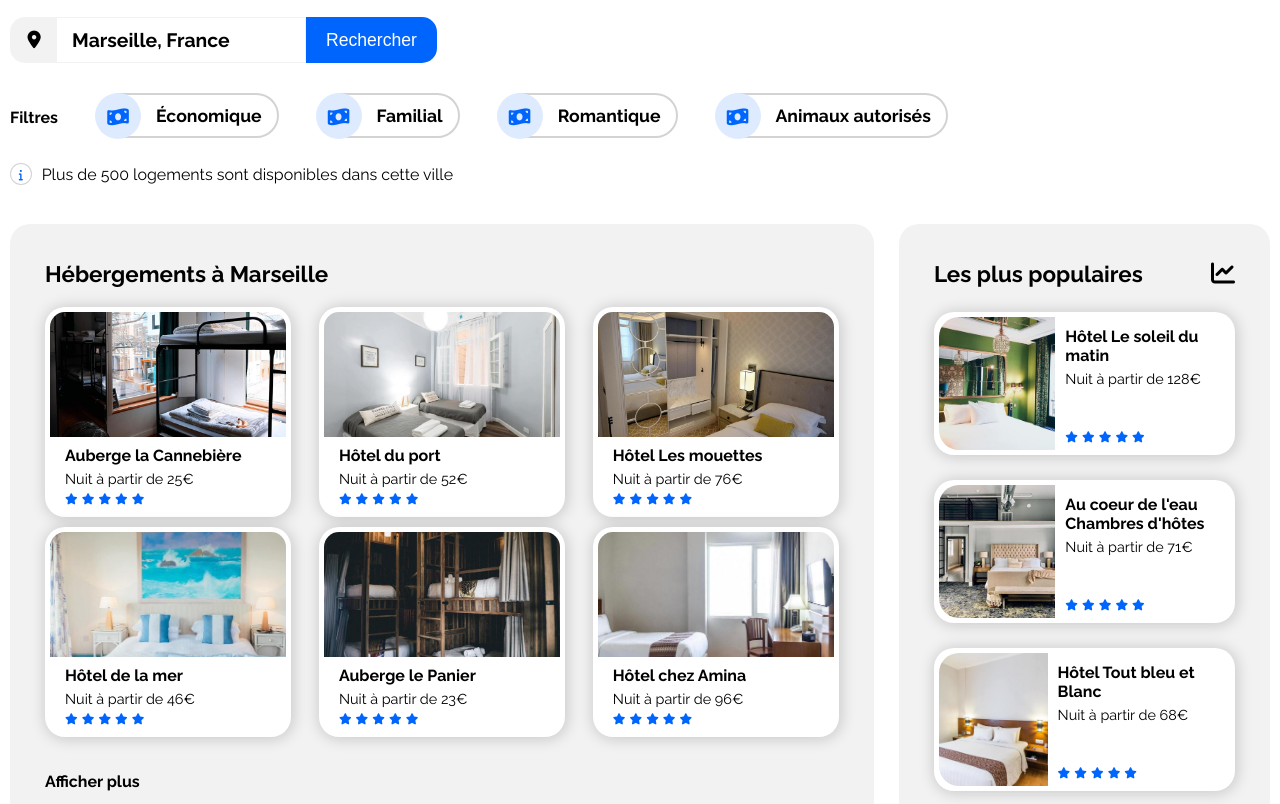
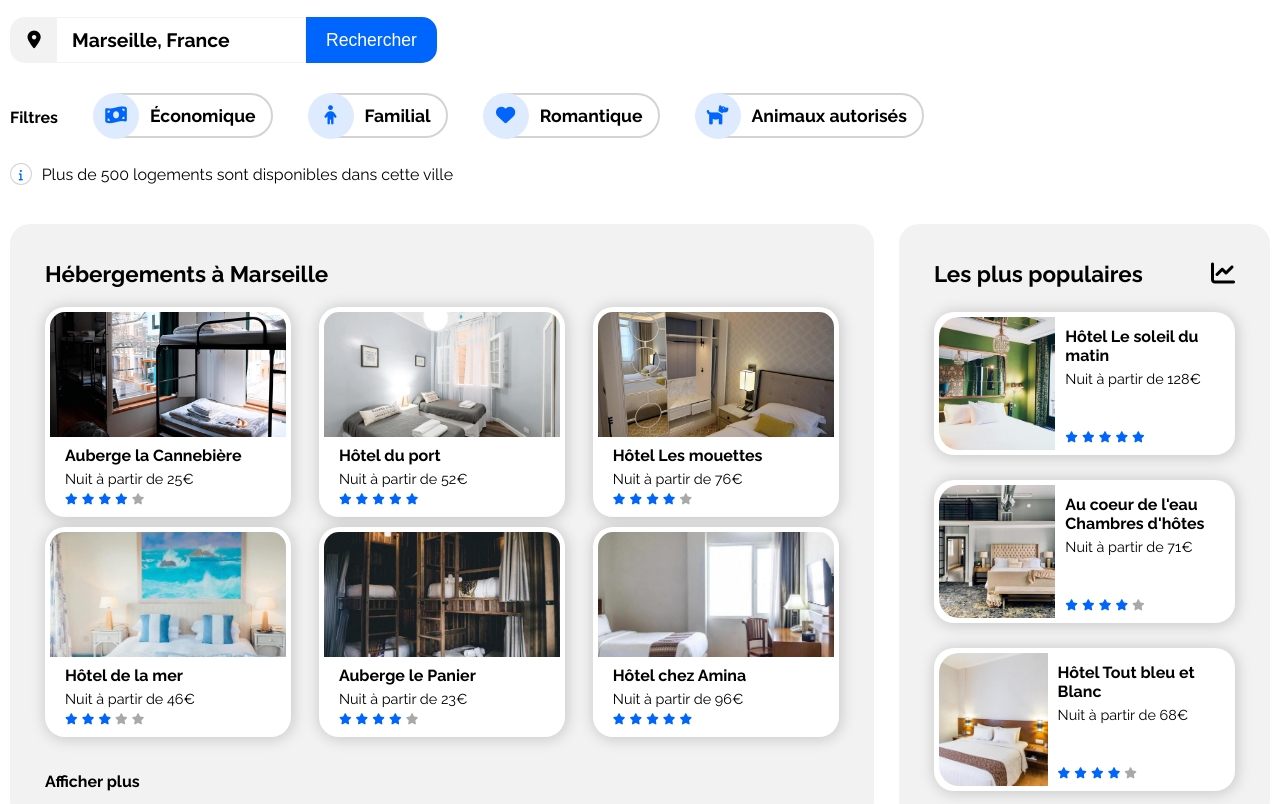
Before and after one commit to maiinawa/maitenina_2_05-02-2021, a website: page index.html in a window 1280 px wide. Shown: the part 154-958 px from the top of the page. Drawn offline with Linux system fonts and the light colour scheme.

Commit message:
checkboxes validator fix

```diff
--- a/index.html
+++ b/index.html
@@ -65,30 +65,37 @@
 
                     <div class="filters_wrapper">
 
-
+                        <div class="filters_button_container">
+                            <div class="icon_container filters_icon"><i class="fas fa-money-bill-wave"></i></div>
                                 <label for="economic__filter" class="filters_button">
                                     <input type="checkbox"  id="economic__filter" name="filtres">
-                            <div class="icon_container filters_icon"><i class="fas fa-money-bill-wave"></i></div>
                                     <span>Économique</span>
                                 </label>
+                        </div>
 
+                        <div class="filters_button_container">
+                            <div class="icon_container filters_icon"><i class="fas fa-child"></i></div>
                                 <label for="familial__filter" class="filters_button">
                                     <input type="checkbox"  id="familial__filter" name="filtres">
-                            <div class="icon_container filters_icon"><i class="fas fa-money-bill-wave"></i></div>
                                     <span>Familial</span>
                                 </label>
+                        </div>
 
-                        <label for="romantique__filter" class="filters_button">
-                            <input type="checkbox"  id="romantique__filter" name="filtres">
-                            <div class="icon_container filters_icon"><i class="fas fa-money-bill-wave"></i></div>
+                        <div class="filters_button_container">
+                            <div class="icon_container filters_icon"><i class="fas fa-heart"></i></div>
+                                <label for="romantic__filter" class="filters_button">
+                                    <input type="checkbox"  id="romantic__filter" name="filtres">
                                     <span>Romantique</span>
                                 </label>
+                        </div>
 
+                        <div class="filters_button_container">
+                            <div class="icon_container filters_icon"><i class="fas fa-dog"></i></div>
                                 <label for="animals__filter" class="filters_button">
                                     <input type="checkbox"  id="animals__filter" name="filtres">
-                            <div class="icon_container filters_icon"><i class="fas fa-money-bill-wave"></i></div>
                                     <span>Animaux autorisés</span>
                                 </label>
+                        </div>
 
                     </div>
                 </div>
@@ -103,7 +110,7 @@
 
             <div id="hotels_wrapper">
 
-                    <section class="trending_rooms">
+                    <aside class="trending_rooms">
                         <div class="trending_rooms-title headlines">
                             <h2>Les plus populaires</h2>
                             <i class="fas fa-chart-line"></i>
@@ -138,7 +145,7 @@
                                         <i class="fas fa-star blue"></i>
                                         <i class="fas fa-star blue"></i>
                                         <i class="fas fa-star blue"></i>
-                                        <i class="fas fa-star blue"></i>
+                                        <i class="fas fa-star darkgrey"></i>
                                     </div>
                                 </div>
                             </article></a>
@@ -154,13 +161,13 @@
                                         <i class="fas fa-star blue"></i>
                                         <i class="fas fa-star blue"></i>
                                         <i class="fas fa-star blue"></i>
-                                        <i class="fas fa-star blue"></i>
+                                        <i class="fas fa-star darkgrey"></i>
                                     </div>
                                 </div>
                             </article></a>
                         </div>
-                    </section>
-                    <section class="city_rooms">
+                    </aside>
+                    <aside class="city_rooms">
 
                         <h2>Hébergements à Marseille</h2>
 
@@ -177,7 +184,7 @@
                                         <i class="fas fa-star blue"></i>
                                         <i class="fas fa-star blue"></i>
                                         <i class="fas fa-star blue"></i>
-                                        <i class="fas fa-star blue"></i>
+                                        <i class="fas fa-star darkgrey"></i>
                                     </div>
                                 </div>
                             </a></article>
@@ -209,7 +216,7 @@
                                         <i class="fas fa-star blue"></i>
                                         <i class="fas fa-star blue"></i>
                                         <i class="fas fa-star blue"></i>
-                                        <i class="fas fa-star blue"></i>
+                                        <i class="fas fa-star darkgrey"></i>
                                     </div>
                                 </div>
                             </a></article>
@@ -224,8 +231,8 @@
                                         <i class="fas fa-star blue"></i>
                                         <i class="fas fa-star blue"></i>
                                         <i class="fas fa-star blue"></i>
-                                        <i class="fas fa-star blue"></i>
-                                        <i class="fas fa-star blue"></i>
+                                        <i class="fas fa-star darkgrey"></i>
+                                        <i class="fas fa-star darkgrey"></i>
                                     </div>
                                 </div>
                             </a></article>
@@ -241,7 +248,7 @@
                                         <i class="fas fa-star blue"></i>
                                         <i class="fas fa-star blue"></i>
                                         <i class="fas fa-star blue"></i>
-                                        <i class="fas fa-star blue"></i>
+                                        <i class="fas fa-star darkgrey"></i>
                                     </div>
                                 </div>
                             </a></article>
@@ -266,7 +273,7 @@
 
                         <h3 class="more">Afficher plus</h3>
 
-                    </section>
+                    </aside>
 
             </div>
 
--- a/style/style.css
+++ b/style/style.css
@@ -52,6 +52,9 @@ p {
 
 .blue {
   color: #0065fc;
+}
+.darkgrey {
+  color: darkgray;
 }
 
 .grey {
@@ -185,12 +188,18 @@ nav ul a:hover {
   display: flex;
   flex-wrap: wrap;
 }
+
+.filters_button_container {
+  display: flex;
+}
 .filters_button {
+  position: relative;
+  z-index: 1;
   cursor: pointer;
   display: flex;
   align-items: center;
   justify-content: start;
-  margin: 0 11px 10px 0;
+  margin: 0px 40px 0 5px;
   height: 45px;
   outline: none;
   background-color: white;
@@ -202,17 +211,20 @@ nav ul a:hover {
 .filters_button input {
   display: none;
 }
+
 .filters_button:hover {
   transform: scale(1.02);
   background-color: #deebff;
   border: 2px solid transparent;
 }
 .filters_button span {
-  margin: 0px 15px;
+  margin: 0px 15px 0 50px;
   font-weight: 700;
   font-size: 1.1em;
 }
 .filters_icon {
+  position: absolute;
+  z-index: 2;
   margin: 0 0 0 -5px;
   background-color: #deebff;
   border-radius: 50%;
@@ -227,7 +239,7 @@ nav ul a:hover {
 .filters_icon i {
   color: #0065fc;
   font-size: 1.2em;
-  margin-top: 15px;
+  margin-top: 13px;
 }
 
 /*--------------------*/
```
Lines whose indentation alone changed are shown as unchanged.
